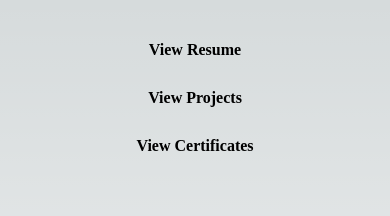
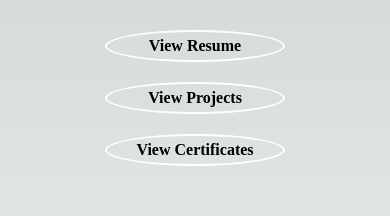
Before and after one commit to jesustellor/NewResume, a Next.js app: page / in a window 390 px wide. Shown: the top 216 px of the page. Built offline with nearby package versions, Linux system fonts and the light colour scheme.

Commit message:
adding border to smaller displays around the nav list

```diff
--- a/styles/Home.module.css
+++ b/styles/Home.module.css
@@ -153,7 +153,7 @@ flex-direction: column;
   }
   .firstBox {
     /*remove*/
-    /* border: 2px solid white; */
+    border: 2px solid white;
 
   }
 
```
